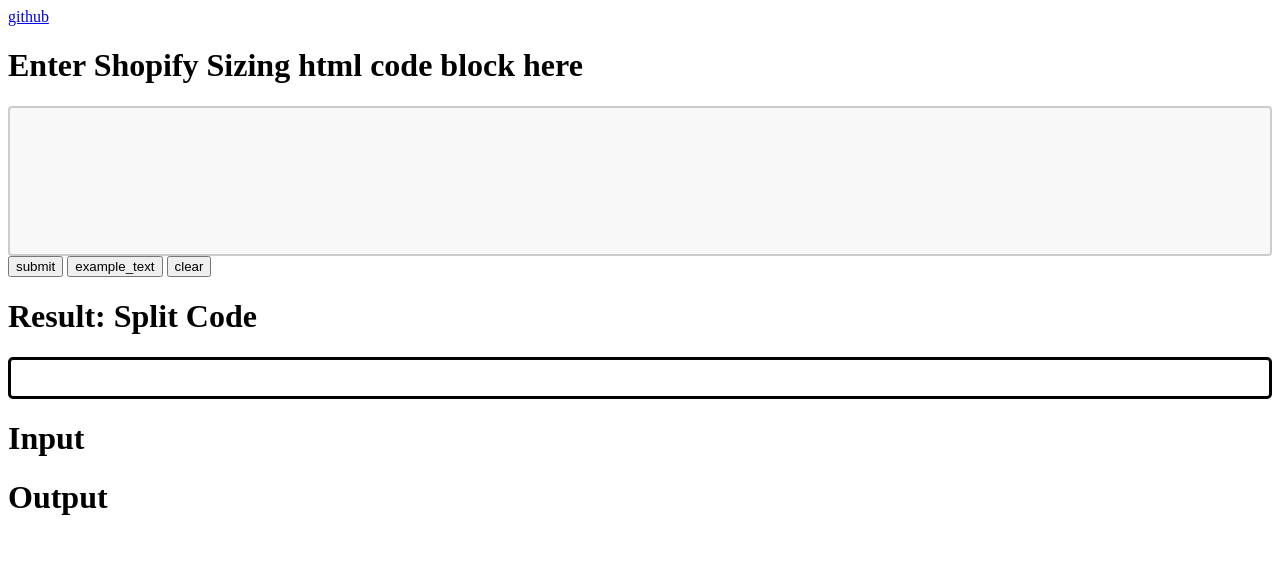
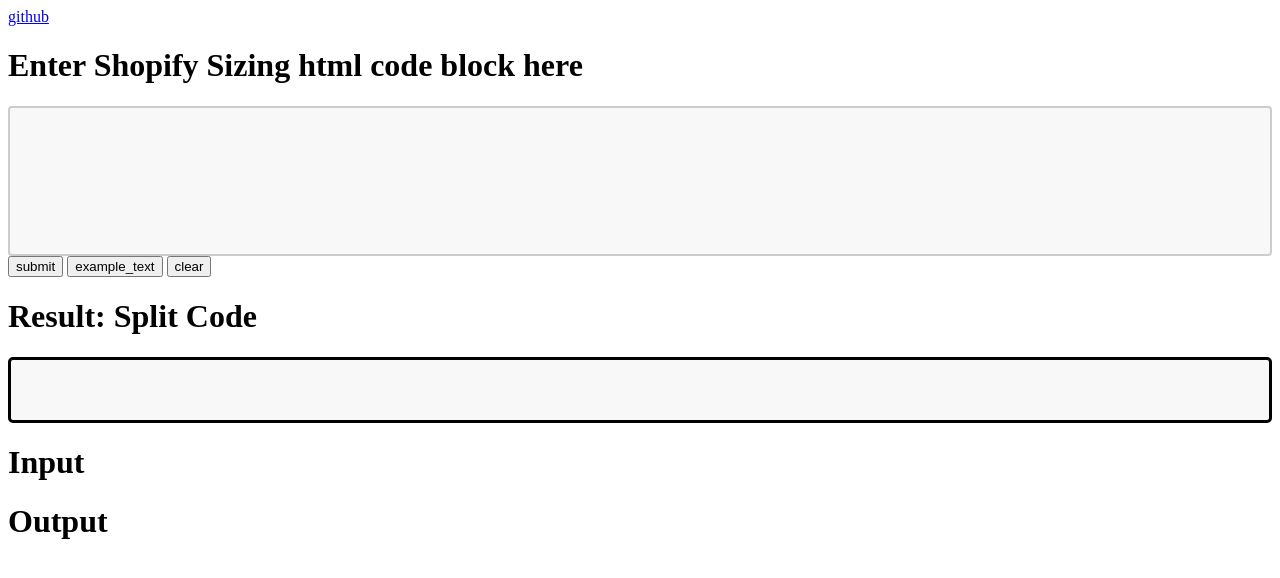
Before and after one commit to subatomicglue/drty, a plain HTML site: page index.html in a window 1280 px wide. Drawn offline with Linux system fonts and the light colour scheme.

Commit message:
fix clear

```diff
--- a/index.html
+++ b/index.html
@@ -10,6 +10,14 @@
         border-radius: 4px;
         background-color: #f8f8f8;
         resize: none;
+      }
+      .textresult {
+        width: 100%;
+        padding: 12px 20px;
+        box-sizing: border-box;
+        border: 2px solid #ccc;
+        border-radius: 4px;
+        background-color: #f8f8f8;
       }
     </style>
     <script>
@@ -29,7 +37,7 @@
         console.log( "found", found );
 
 
-        if (found.length == 2) {
+        if (found && found != null && found.length == 2) {
           const re = /<tr>\s*?(.*?)\s*?<\/tr>/smg;
           const re2 = /(<(th|td).*?(th|td)>)/msg;
           const thead = found[0]
@@ -148,7 +156,7 @@
     </form>
 
     <h1>Result: Split Code</h1>
-    <div id="outbox" style="border-radius: 5px; border-width: 1px; border-color: #222222; border: solid; white-space: pre;">
+    <div id="outbox" class="textresult" style="border-radius: 5px; border-width: 1px; border-color: #222222; border: solid; white-space: pre;">
     </div>
 
     <h1>Input</h1>
```
